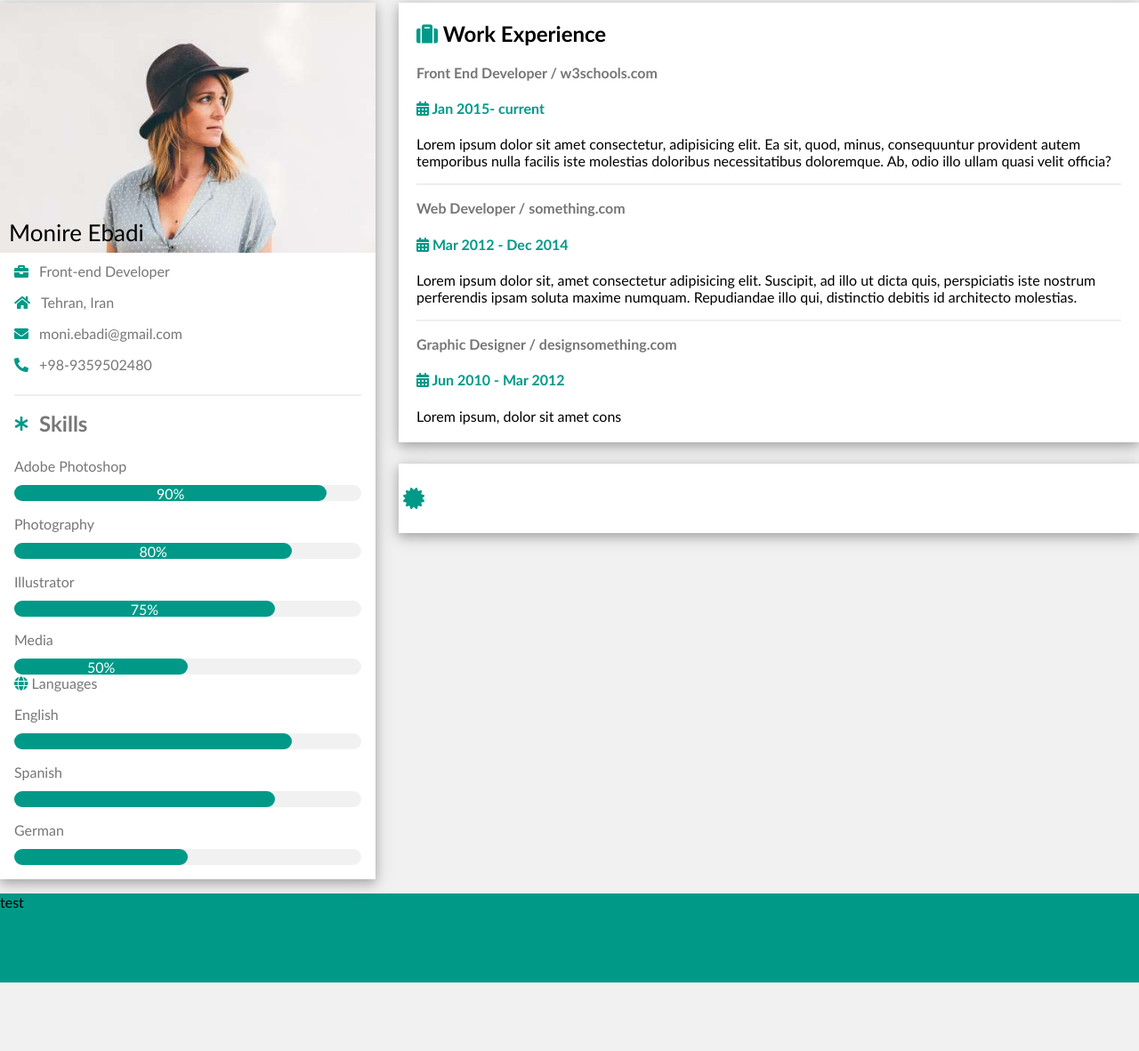
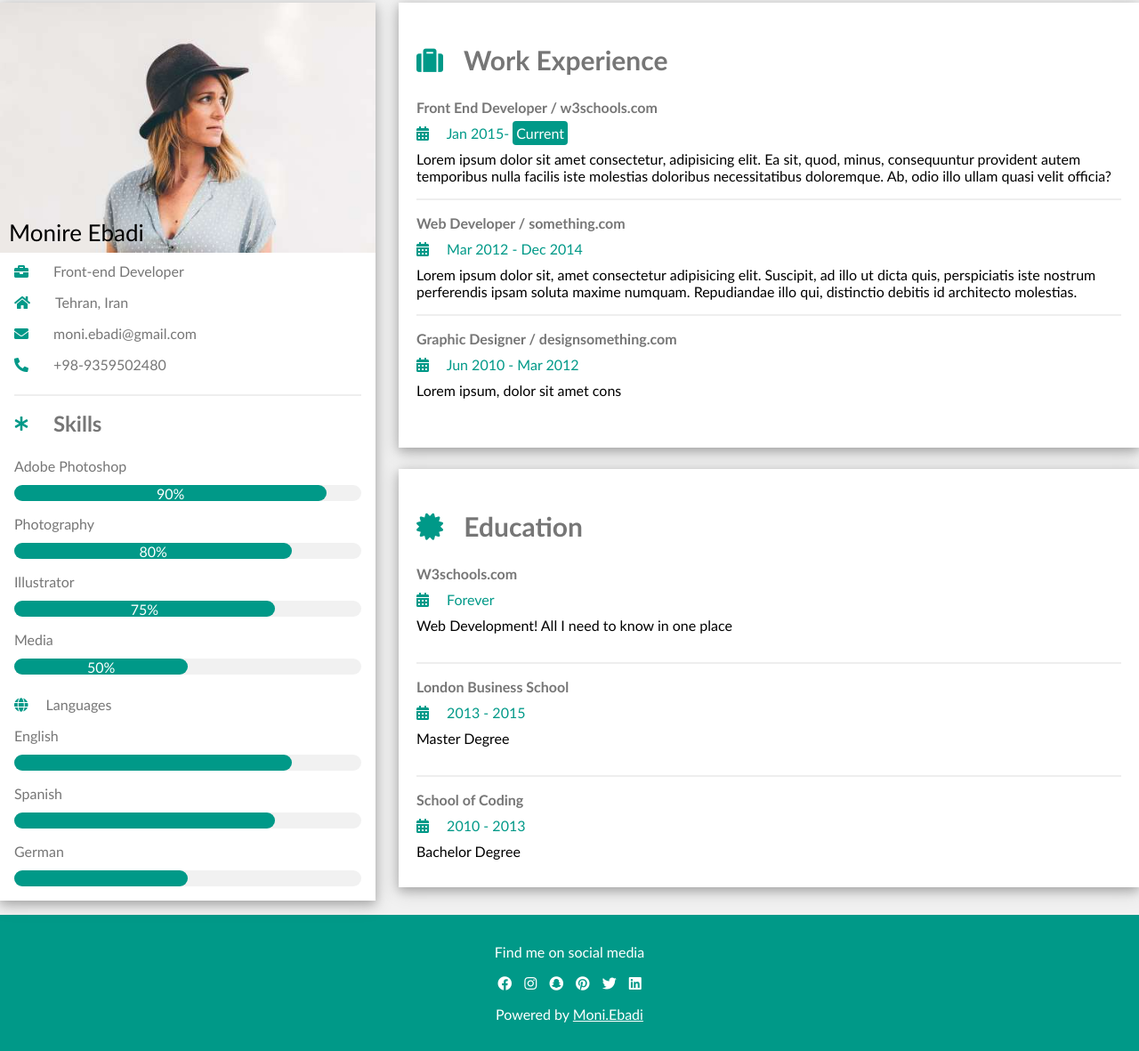
Before and after one commit to moniebadi/resume, a website: page index.html in a window 1280 px wide. Shown: the part 13-1194 px from the top of the page at 89% size. Before the commit the page ends 1117 px from the top, so only its background shows below. Drawn offline with nearby package versions, Linux system fonts and the light colour scheme; files that its build step writes are made by us from their sources.

Commit message:
update the resume content

```diff
--- a/index.html
+++ b/index.html
@@ -8,6 +8,7 @@
     <link rel="icon" type="image/x-icon" href="./favicon.ico">
     <link rel="stylesheet" href="./style.css">
     <link rel="stylesheet" href="https://cdnjs.cloudflare.com/ajax/libs/font-awesome/5.13.0/css/all.min.css">
+    <link rel="stylesheet" href="https://fonts.googleapis.com/css?family=Roboto">
 </head>
 
 <body>
@@ -108,42 +109,87 @@
                     <i class="fa fa-suitcase"></i>
                     Work Experience
                 </h2>
+                <div>
                     <b>Front End Developer / w3schools.com</b>
                     <h4>
                         <i class="fas fa-calendar-alt"></i>
                             Jan 2015-
-                        <span>current</span>
+                            <span class="back">Current</span>
 
                     </h4>
                     Lorem ipsum dolor sit amet consectetur, adipisicing elit. Ea sit, quod, minus, consequuntur provident autem temporibus nulla facilis iste molestias doloribus necessitatibus doloremque. Ab, odio illo ullam quasi velit officia?
+                </div>
                 <div class="separator"></div>
+                <div>
                     <b>Web Developer / something.com</b>
                     <h4>
                         <i class="fas fa-calendar-alt"></i>
                         Mar 2012 - Dec 2014
                     </h4>
                     Lorem ipsum dolor sit, amet consectetur adipisicing elit. Suscipit, ad illo ut dicta quis, perspiciatis iste nostrum perferendis ipsam soluta maxime numquam. Repudiandae illo qui, distinctio debitis id architecto molestias.
+                </div>
                 <div class="separator"></div>
+                <div>
                     <b>Graphic Designer / designsomething.com</b>
                     <h4>
                         <i class="fas fa-calendar-alt"></i>
                         Jun 2010 - Mar 2012
                     </h4>
                     Lorem ipsum, dolor sit amet cons
-
+                </div>
             </div>
             <div class="education shadow">
                 <h2 class="second">
                     <i class="fa fa-certificate"></i>
-
+                    Education
                 </h2>
-
+                <div class="education__item">
+                    <b>W3schools.com</b>
+                    <h4>
+                        <i class="fas fa-calendar-alt"></i>
+                        Forever
+                    </h4>
+                    <div>Web Development! All I need to know in one place</div>
+                </div>
+                <div class="separator"></div>
+                <div class="education__item">
+                    <b>London Business School</b>
+                    <h4>
+                        <i class="fas fa-calendar-alt"></i>
+                        2013 - 2015
+                    </h4>
+                    <div>
+                        Master Degree
+                    </div>
+                </div>
+                <div class="separator"></div>
+                <div class="education__item">
+                    <b>School of Coding</b>
+                    <h4>
+                        <i class="fas fa-calendar-alt"></i>
+                        2010 - 2013
+                    </h4>
+                    <div>
+                        Bachelor Degree
+                    </div>
+                </div>
             </div>
         </div>
 
     </div>
     <footer>
-        test
+        <p>Find me on social media</p>
+        <div>
+            <i class="fab fa-facebook"></i>
+            <i class="fab fa-instagram"></i>
+            <i class="fab fa-snapchat"></i>
+            <i class="fab fa-pinterest"></i>
+            <i class="fab fa-twitter"></i>
+            <i class="fab fa-linkedin"></i>
+        </div>
+        <p>
+            Powered by <a href="/">Moni.Ebadi</a>
+        </p>
     </footer>
 
 </body>
--- a/index.scss
+++ b/index.scss
@@ -15,9 +15,9 @@ body {
     background-color: $background-color;
 }
 
-i {
-    color: $main-color;
-}
+// i {
+//     color: $main-color;
+// }
 
 .separator {
     margin: 16px 0;
@@ -46,6 +46,11 @@ i {
     width: 100%;
     margin: 16px auto;
     justify-content: space-between;
+
+    i {
+        color: $main-color;
+        margin-right: 16px;
+    }
 
     .contact {
         width: 33%;
@@ -128,6 +133,7 @@ i {
             }
 
             .languages {
+                margin-top: 24px;
                 .language {
                     .title {
                         margin: 16px 0 12px;
@@ -163,6 +169,19 @@ i {
         width: 65%;
         height: 600px;
 
+        h2 {
+            padding: 16px 0px;
+            margin: 10px 0px;
+            font-size: 30px;
+        }
+
+       h4 {
+           color: $main-color;
+           font-size: 16px;
+           font-weight: 400;
+           margin: 10px 0;
+       }
+
 
         & b {
             color: $light-gray;
@@ -171,18 +190,34 @@ i {
         .work-experience {
             margin-bottom: 24px;
             padding: 20px;
+            color: $light-gray;
+            height: 460px;
 
-            h2 {
-                margin-top: 0;
-            }
-
-            h4 {
-                color: $main-color;
-            }
+            // h2 {
+                // margin-top: 0;
+            // }
+                div {
+                    color: black;
+                }
+        }
+        .back {
+            background-color: $main-color;
+            color: #fff;
+            border-radius: 4px;
+            padding: 4px;
         }
 
         .education {
-            padding: 5px;
+            padding: 20px;
+            color: $light-gray;
+            height: 430px;
+
+            &__item {
+                margin-bottom: 32px;
+                div {
+                    color: $black;
+                }
+            }
         }
     }
 }
@@ -195,14 +230,18 @@ i {
 }
 
 
-
-
-
-
-
-
-
 footer {
     background: $main-color;
-    height: 100px;
+    height: auto;
+    text-align: center;
+    padding: 16px 0;
+
+    & > *, a {
+        color: #fff;
+        margin-bottom: 16px;
+    }
+
+    i {
+        margin: 0 5px;
+    }
 }
```
Also changed, not shown: 1 other file. Lines whose indentation alone changed are shown as unchanged.
